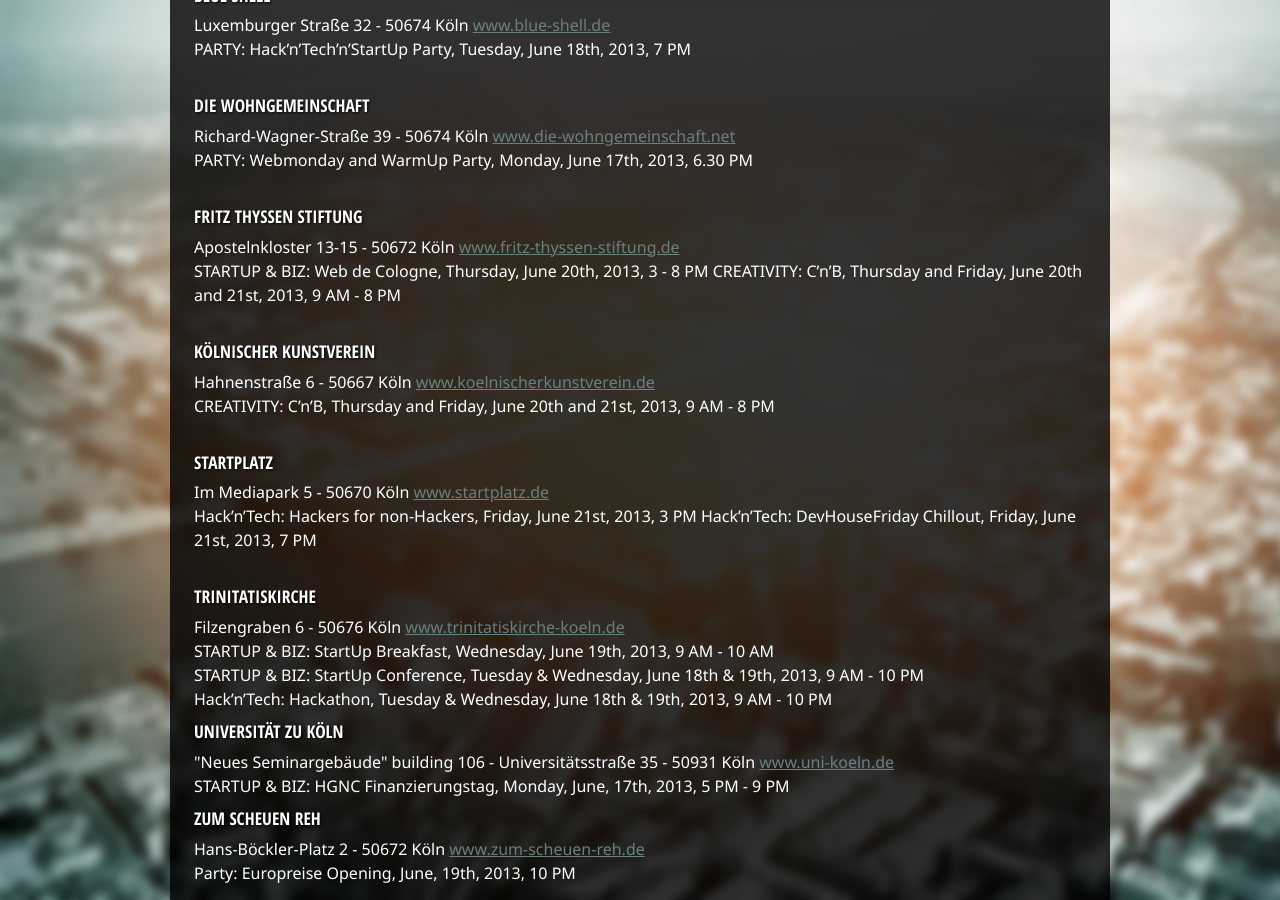
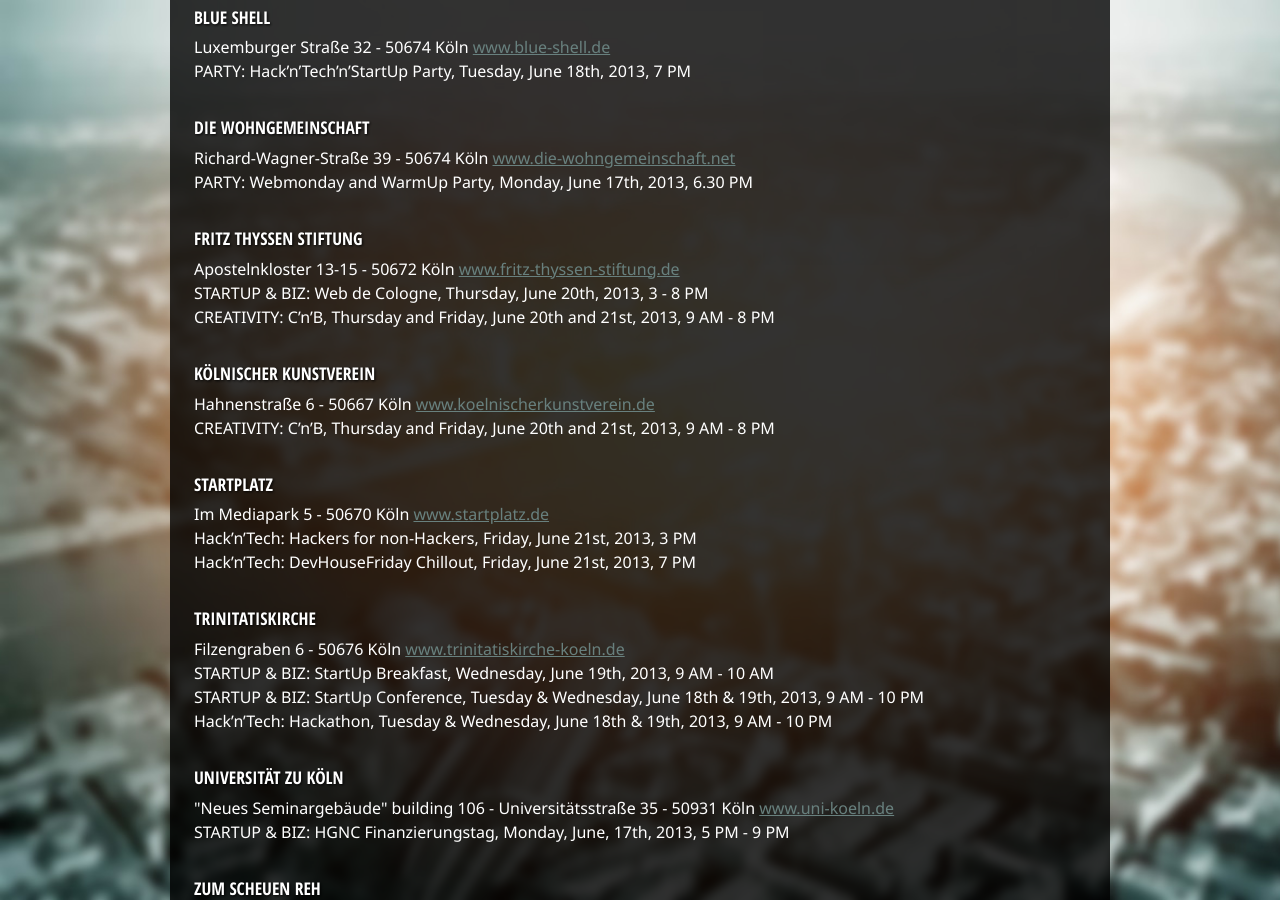
Before and after one commit to InteractiveCologne/interactivecologne.github.com, a Jekyll site: the page built from map.html, in a window 1280 px wide and 900 px high, scrolled down 1034 px. Built offline with Jekyll 4.4.1, drawn with Linux system fonts in a browser that asks for light colours; nearby versions of some CDN libraries.

```diff
--- a/map.html
+++ b/map.html
@@ -92,8 +92,7 @@
 
 		</div>
 	</article>
-	<div>
-		<div>
+	<div style="margin-top: 2em;">
 		<h4>BLUE SHELL</h4>
 		Luxemburger Straße 32 - 50674 Köln <a href="http://www.blue-shell.de">www.blue-shell.de</a><br/>
 		PARTY: Hack’n’Tech’n’StartUp Party, Tuesday, June 18th, 2013, 7 PM<br/><br/>
@@ -112,22 +112,21 @@
 
 		<h4>STARTPLATZ</h4>
 		Im Mediapark 5 - 50670 Köln <a href="http://www.startplatz.de">www.startplatz.de</a><br/>
-			Hack’n’Tech: Hackers for non-Hackers, Friday, June 21st, 2013, 3 PM Hack’n’Tech: DevHouseFriday Chillout, Friday, June 21st, 2013, 7 PM<br/><br/>
+		Hack’n’Tech: Hackers for non-Hackers, Friday, June 21st, 2013, 3 PM<br/>
+		Hack’n’Tech: DevHouseFriday Chillout, Friday, June 21st, 2013, 7 PM<br/><br/>
 
 		<h4>TRINITATISKIRCHE</h4>
 		Filzengraben 6 - 50676 Köln <a href="http://www.trinitatiskirche-koeln.de">www.trinitatiskirche-koeln.de</a><br/>
 		STARTUP &amp; BIZ: StartUp Breakfast, Wednesday, June 19th, 2013, 9 AM - 10 AM<br/>
 		STARTUP &amp; BIZ: StartUp Conference, Tuesday &amp; Wednesday, June 18th &amp; 19th, 2013, 9 AM - 10 PM<br/>
-			Hack’n’Tech: Hackathon, Tuesday &amp; Wednesday, June 18th &amp; 19th, 2013, 9 AM - 10 PM<br/>
+		Hack’n’Tech: Hackathon, Tuesday &amp; Wednesday, June 18th &amp; 19th, 2013, 9 AM - 10 PM<br/><br/>
 
 		<h4>UNIVERSITÄT ZU KÖLN</h4>
 		"Neues Seminargebäude" building 106 - Universitätsstraße 35 - 50931 Köln <a href="http://www.uni-koeln.de">www.uni-koeln.de</a><br/>
-			STARTUP &amp; BIZ: HGNC Finanzierungstag, Monday, June, 17th, 2013, 5 PM - 9 PM<br/>
+		STARTUP &amp; BIZ: HGNC Finanzierungstag, Monday, June, 17th, 2013, 5 PM - 9 PM<br/><br/>
 
 		<h4>ZUM SCHEUEN REH</h4>
 		Hans-Böckler-Platz 2 - 50672 Köln <a href="http://www.zum-scheuen-reh.de">www.zum-scheuen-reh.de</a><br/>
 		Party: Europreise Opening, June, 19th, 2013, 10 PM<br/>
-
 	</div>
 </div>
-</div>
```
Also changed, not shown: other parts of map.html (+2 -1 lines). Lines whose indentation alone changed are shown as unchanged.
